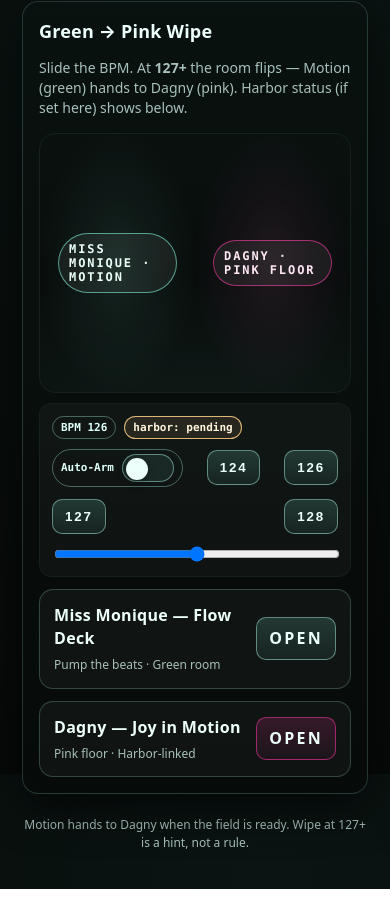
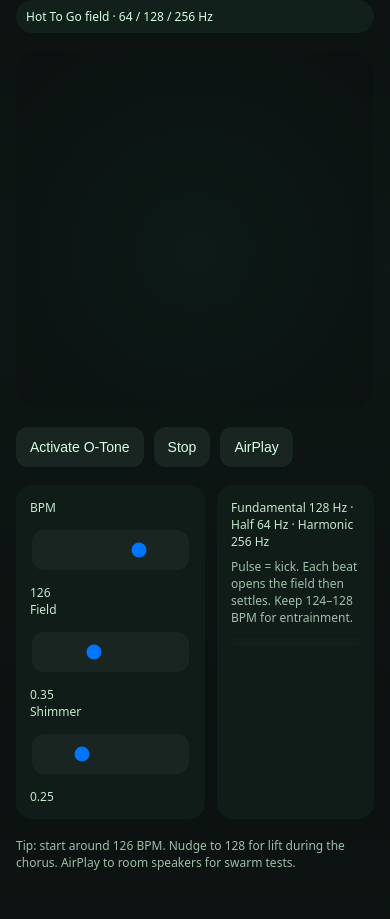
Before and after one commit to tcarrw/motion, a plain HTML site: page index.html in a window 390 px wide. Shown: the part 70-989 px from the top of the page. Before the commit the page ends 959 px from the top, so only its background shows below. Drawn offline with Linux system fonts and the light colour scheme.

Commit message:
Update index.html

```diff
--- a/index.html
+++ b/index.html
@@ -1,259 +1,163 @@
-<!DOCTYPE html>
+<!doctype html>
 <html lang="en">
 <head>
-<meta charset="utf-8" />
-<meta name="viewport" content="width=device-width,initial-scale=1" />
-<title>Motion — Home</title>
-<meta name="description" content="Motion Home: set BPM, trigger the green→pink wipe, and jump to Miss Monique or Dagny. Auto-arm when Harbor is green." />
+<meta charset="utf-8">
+<meta name="viewport" content="width=device-width,initial-scale=1">
+<title>Motion · O-Tone (128 Hz)</title>
+
+<!-- Open Graph -->
+<meta property="og:title" content="Motion · O-Tone (128 Hz)">
+<meta property="og:description" content="Hot To Go field trainer · 64 / 128 / 256 Hz · BPM-synced honey ring. One tap to feel the hive.">
+<meta property="og:type" content="website">
+<meta property="og:url" content="https://motion.plnt.earth/">
+<meta property="og:image" content="https://motion.plnt.earth/og/otone_og_1200x630.jpg">
+<meta property="og:image:width" content="1200">
+<meta property="og:image:height" content="630">
+
+<!-- Twitter -->
+<meta name="twitter:card" content="summary_large_image">
+<meta name="twitter:title" content="Motion · O-Tone (128 Hz)">
+<meta name="twitter:description" content="Hot To Go field trainer · 64 / 128 / 256 Hz · BPM-synced honey ring. One tap to feel the hive.">
+<meta name="twitter:image" content="https://motion.plnt.earth/og/otone_og_1200x630.jpg">
+
+<!-- Mobile + Theme -->
+<meta name="theme-color" content="#0b1110">
+<meta name="apple-mobile-web-app-capable" content="yes">
+<meta name="apple-mobile-web-app-status-bar-style" content="black-translucent">
+
 <style>
-  :root{
-    --bg:#070b0a; --ink:#ecfffb; --muted:#a7c0ba;
-    --green:#79e0c8; --green2:#73e3c5; --pink:#ff39a8; --pink2:#ff79c6;
-    --grid:#14211d; --shadow:0 16px 40px rgba(0,0,0,.55);
-  }
-  *{box-sizing:border-box}
-  html,body{height:100%}
-  body{
-    margin:0; color:var(--ink);
-    background:radial-gradient(1200px 900px at 70% 12%, #0a1412 0%, #070b0a 60%, #050807 100%);
-    font:500 16px/1.45 ui-sans-serif,system-ui,-apple-system,Segoe UI,Roboto,Helvetica,Arial;
-  }
-  .wrap{max-width:1100px; margin:0 auto; padding:22px; display:grid; gap:14px}
-  .hdr{display:flex; align-items:center; justify-content:space-between; gap:10px; flex-wrap:wrap}
-  .title{font-weight:900; font-size:24px; letter-spacing:.28px; text-transform:uppercase}
-  .tag{font:700 11px ui-monospace,SFMono-Regular,Menlo,monospace; padding:4px 8px; border-radius:999px; border:1px solid rgba(182,255,240,.35); color:#ddfff8; background:rgba(121,224,200,.07)}
-
-  .card{
-    background:linear-gradient(180deg, rgba(10,18,16,.92), rgba(7,11,10,.92));
-    border:1px solid rgba(140,200,190,.22); border-radius:16px; padding:16px; box-shadow:var(--shadow);
-    backdrop-filter:saturate(130%) blur(6px);
-  }
-  h2{margin:0 0 8px 0; font-size:18px; letter-spacing:.2px}
-  .muted{color:var(--muted); font-size:14px}
-
-  .stage{
-    position:relative; border:1px solid var(--grid); border-radius:16px; overflow:hidden; margin-top:8px;
-    background:radial-gradient(800px 220px at 50% 105%, rgba(121,224,200,.08), transparent 60%), linear-gradient(180deg, rgba(10,18,16,.6), rgba(5,8,7,.8));
-    min-height:260px;
-  }
-  .split{position:absolute; inset:0; display:grid; grid-template-columns:1fr 1fr}
-  .left,.right{position:relative; display:flex; align-items:center; justify-content:center; padding:18px}
-  .left::before,.right::before{
-    content:""; position:absolute; inset:0; opacity:.18; filter:blur(.6px); mix-blend-mode:screen;
-  }
-  .left::before{ background:radial-gradient(closest-side, rgba(121,224,200,.6), rgba(121,224,200,.25), transparent) }
-  .right::before{ background:radial-gradient(closest-side, rgba(255,121,198,.55), rgba(255,57,168,.25), transparent) }
-  .badge{
-    font:900 12px ui-monospace,SFMono-Regular,Menlo,monospace; letter-spacing:.16em; text-transform:uppercase;
-    padding:8px 10px; border-radius:999px; border:1px solid rgba(255,255,255,.28); background:rgba(255,255,255,.06);
-  }
-  .wipe{
-    position:absolute; inset:0; pointer-events:none;
-    background:linear-gradient(90deg, rgba(121,224,200,.15) 0%, rgba(121,224,200,.0) 48%, rgba(255,57,168,.0) 52%, rgba(255,57,168,.18) 100%);
-    opacity:0; transform:translateX(-12%); transition:opacity .35s ease, transform .6s cubic-bezier(.22,.61,.36,1);
-  }
-  .wipe.on{ opacity:1; transform:translateX(0) }
-
-  .tiles{ display:grid; grid-template-columns:1fr 1fr; gap:12px; margin-top:12px }
-  @media (max-width:880px){ .tiles{ grid-template-columns: 1fr } }
-  .tile{
-    display:flex; align-items:center; justify-content:space-between; gap:12px; text-decoration:none; color:var(--ink);
-    border:1px solid rgba(140,200,190,.28); border-radius:14px; padding:14px; background:rgba(255,255,255,.04);
-  }
-  .tile:hover{ filter:brightness(1.06) }
-  .tleft{ display:flex; flex-direction:column; gap:6px }
-  .name{ font-weight:900; letter-spacing:.3px }
-  .sub{ color:var(--muted); font-size:12px }
-  .btn{
-    display:inline-flex; align-items:center; gap:8px; padding:9px 12px; border-radius:10px; text-decoration:none; cursor:pointer;
-    border:1px solid rgba(182,255,240,.45); color:#ecfffb; font-weight:800; letter-spacing:.14em; text-transform:uppercase;
-    background:linear-gradient(180deg, rgba(121,224,200,.18), rgba(121,224,200,.08));
-  }
-  .btn.pink{ border-color:rgba(255,57,168,.55); background:linear-gradient(180deg, rgba(255,57,168,.16), rgba(255,57,168,.06)) }
-
-  .ctrl{
-    display:grid; gap:10px; margin-top:10px; border:1px solid var(--grid); border-radius:12px; padding:12px; background:rgba(255,255,255,.03);
-  }
-  .row{display:flex; align-items:center; justify-content:space-between; gap:10px; flex-wrap:wrap}
-  .chip{
-    font:700 11px ui-monospace,SFMono-Regular,Menlo,monospace; padding:4px 8px; border-radius:999px; border:1px solid rgba(182,255,240,.35); color:#ddfff8
-  }
-  .chip.ok{ border-color:rgba(115,227,197,.85); color:#eafff8; background:rgba(121,224,200,.12) }
-  .chip.warn{ border-color:rgba(255,208,137,.85); color:#fff3dc; background:rgba(255,208,137,.1) }
-
-  /* Auto-Arm switch */
-  .switch{ position:relative; width:52px; height:28px; border-radius:999px; border:1px solid rgba(182,255,240,.45); background:rgba(121,224,200,.1); cursor:pointer }
-  .switch .knob{ position:absolute; top:3px; left:3px; width:22px; height:22px; border-radius:50%; background:#ecfffb; box-shadow:0 2px 8px rgba(0,0,0,.35); transition:.15s }
-  .switch.on{ border-color:rgba(255,57,168,.6); background:linear-gradient(180deg, rgba(255,57,168,.18), rgba(255,57,168,.08)) }
-  .switch.on .knob{ left:27px }
-
-  input[type=range]{ width:100% }
-
-  /* Now Playing tile */
-  .nowplay{
-    display:none; align-items:center; justify-content:space-between; gap:8px; margin-top:10px;
-    border:1px solid rgba(121,224,200,.45); border-left:4px solid var(--green); border-radius:12px; padding:10px;
-    background:linear-gradient(180deg, rgba(121,224,200,.12), rgba(121,224,200,.06));
-  }
-  .np-left{display:flex; flex-direction:column; gap:4px}
-  .np-title{font-weight:900; letter-spacing:.2px}
-  .np-sub{color:var(--muted); font-size:12px}
-  .np-btn{
-    display:inline-flex; align-items:center; gap:8px; padding:8px 12px; border-radius:10px;
-    border:1px solid rgba(182,255,240,.45); background:rgba(121,224,200,.07); color:#ecfffb; text-decoration:none; font-weight:800; letter-spacing:.14em; text-transform:uppercase;
-  }
-
-  .foot{ text-align:center; color:var(--muted); font-size:12px; padding:8px 0 16px }
+:root { --bg:#0b1110; --fg:#d7ffe1; --gold:#ffdd66; --mint:#bfffd0; }
+html,body{margin:0;height:100%;background:linear-gradient(180deg,#0b1110,#0e1715 40%,#0b1110);
+color:var(--fg);font-family:ui-sans-serif,system-ui,Segoe UI,Helvetica,Arial}
+.wrap{max-width:720px;margin:0 auto;padding:20px 16px 48px;display:flex;flex-direction:column;gap:18px}
+h1{font-weight:700;letter-spacing:.3px;font-size:20px;margin:6px 0 0}
+.tag{font-size:12px;opacity:.8}
+.pill{padding:8px 10px;border-radius:999px;background:#12201c;font-size:12px}
+.panel{display:flex;flex-wrap:wrap;gap:10px}
+button,input[type="range"]{-webkit-appearance:none;appearance:none;border:none;
+background:#182521;color:var(--fg);padding:12px 14px;border-radius:12px;font-size:14px;cursor:pointer}
+button:active{transform:translateY(1px)}
+.small{font-size:12px;opacity:.9}
+.grid{display:grid;grid-template-columns:1fr 1fr;gap:12px}
+.card{background:#101c18;border-radius:16px;padding:14px}
+.row{display:flex;align-items:center;gap:12px;flex-wrap:wrap}
+.meter{height:8px;background:#12201c;border-radius:999px;overflow:hidden}
+.bar{height:100%;width:0;background:linear-gradient(90deg,var(--gold),#ffeaa6,var(--gold))}
+canvas{width:100%;aspect-ratio:1/1;border-radius:24px;
+background:radial-gradient(120% 120% at 50% 56%,#0d1a17 0%,#0b1110 60%,#09100e 100%)}
+.hint{font-size:12px;opacity:.72}
 </style>
 </head>
 <body>
-  <main class="wrap">
-    <header class="hdr">
-      <div class="title">Motion</div>
-      <div class="tag">green room · ready</div>
-    </header>
-
-    <section class="card">
-      <h2>Green → Pink Wipe</h2>
-      <p class="muted">Slide the BPM. At <strong>127+</strong> the room flips — Motion (green) hands to Dagny (pink). Harbor status (if set here) shows below.</p>
-
-      <div class="stage">
-        <div class="split">
-          <div class="left">
-            <span class="badge" style="border-color:rgba(121,224,200,.65); color:#eafff8">Miss Monique · Motion</span>
-          </div>
-          <div class="right">
-            <span class="badge" style="border-color:rgba(255,57,168,.6); color:#ffe7f5">Dagny · Pink Floor</span>
-          </div>
-        </div>
-        <div class="wipe" id="wipe" aria-hidden="true"></div>
+<div class="wrap">
+  <div>
+    <div class="tag">motion.plnt.earth</div>
+    <h1>O-Tone 128 Hz Swarm</h1>
+    <div class="pill">Hot To Go field · 64 / 128 / 256 Hz</div>
   </div>
 
-      <div class="ctrl">
+  <canvas id="viz" aria-label="O-tone visual"></canvas>
+
+  <div class="panel">
+    <button id="start">Activate O-Tone</button>
+    <button id="stop" disabled>Stop</button>
+    <button id="airplay">AirPlay</button>
+  </div>
+
+  <div class="grid">
+    <div class="card">
       <div class="row">
-          <div class="row" style="gap:8px">
-            <span id="bpm-chip" class="chip">BPM 126</span>
-            <span id="harbor-chip" class="chip warn">harbor: pending</span>
+        <label for="bpm" class="small">BPM</label>
+        <input id="bpm" type="range" min="120" max="128" step="1" value="126"/>
+        <div id="bpmOut" class="small">126</div>
       </div>
-          <div class="row" style="gap:12px">
-            <div class="chip" style="display:flex; align-items:center; gap:8px">
-              Auto-Arm
-              <span id="auto" class="switch" role="switch" aria-checked="false" tabindex="0"><span class="knob"></span></span>
+      <div class="row">
+        <label for="gain" class="small">Field</label>
+        <input id="gain" type="range" min="0" max="1" step="0.01" value="0.35"/>
+        <div id="gainOut" class="small">0.35</div>
       </div>
-            <button class="btn" id="set-124" type="button">124</button>
-            <button class="btn" id="set-126" type="button">126</button>
-            <button class="btn" id="set-127" type="button">127</button>
-            <button class="btn" id="set-128" type="button">128</button>
-          </div>
-        </div>
-        <input id="bpm" type="range" min="120" max="132" value="126" step="1" aria-label="BPM">
-
-        <!-- Now Playing (appears only when wipe is ON ≥127) -->
-        <div id="nowplay" class="nowplay">
-          <div class="np-left">
-            <div class="np-title">Now Playing — Miss Monique</div>
-            <div class="np-sub">Progressive House Set · YouTube search</div>
-          </div>
-          <a class="np-btn" target="_blank" rel="noopener" href="https://www.youtube.com/results?search_query=Miss+Monique+Progressive+House+Set">Open</a>
+      <div class="row">
+        <label for="brightness" class="small">Shimmer</label>
+        <input id="brightness" type="range" min="0" max="1" step="0.01" value="0.25"/>
+        <div id="brightOut" class="small">0.25</div>
       </div>
     </div>
 
-      <div class="tiles">
-        <a class="tile" href="https://motion.plnt.earth/monique" rel="noopener">
-          <div class="tleft">
-            <div class="name">Miss Monique — Flow Deck</div>
-            <div class="sub">Pump the beats · Green room</div>
+    <div class="card">
+      <div class="small">
+        Fundamental 128 Hz · Half 64 Hz · Harmonic 256 Hz
       </div>
-          <span class="btn">Open</span>
-        </a>
+      <div class="hint" style="margin-top:8px">
+        Pulse = kick. Each beat opens the field then settles. Keep 124–128 BPM for entrainment.
+      </div>
+      <div class="meter" style="margin-top:12px"><div id="beatBar" class="bar"></div></div>
+    </div>
+  </div>
 
-        <a class="tile" href="https://dagny.plnt.earth" rel="noopener">
-          <div class="tleft">
-            <div class="name">Dagny — Joy in Motion</div>
-            <div class="sub">Pink floor · Harbor-linked</div>
+  <div class="hint">
+    Tip: start around 126 BPM. Nudge to 128 for lift during the chorus. AirPlay to room speakers for swarm tests.
   </div>
-          <span class="btn pink">Open</span>
-        </a>
 </div>
-    </section>
 
-    <footer class="foot">Motion hands to Dagny when the field is ready. Wipe at 127+ is a hint, not a rule.</footer>
-  </main>
+<video id="airplayVideo" playsinline airplay="allow" style="display:none"></video>
 
 <script>
-(function(){
-  var wipe = document.getElementById('wipe');
-  var bpm = document.getElementById('bpm');
-  var chip = document.getElementById('bpm-chip');
-  var harborChip = document.getElementById('harbor-chip');
-  var np = document.getElementById('nowplay');
-  var auto = document.getElementById('auto');
-
-  function truthy(v){
-    if(v==null) return false;
-    var s = String(v).toLowerCase().trim();
-    return !(s===""||s==="0"||s==="false"||s==="null"||s==="undefined");
+let ctx, started=false, pulseGain, baseGain, subGain, fundGain, harmGain, shimmer, beatTimer, rafId;
+function resize(){const w=canvas.clientWidth;canvas.width=w*2;canvas.height=w*2}
+const canvas=document.getElementById('viz');const c=canvas.getContext('2d');resize();window.addEventListener('resize',resize);
+function createAudio(){
+  ctx=new (window.AudioContext||window.webkitAudioContext)({latencyHint:'interactive'});
+  const dest=ctx.createMediaStreamDestination();document.getElementById('airplayVideo').srcObject=dest.stream;
+  baseGain=ctx.createGain();pulseGain=ctx.createGain();shimmer=ctx.createGain();
+  const sub=ctx.createOscillator(),fund=ctx.createOscillator(),harm=ctx.createOscillator();
+  sub.type=fund.type=harm.type='sine';sub.frequency.value=64;fund.frequency.value=128;harm.frequency.value=256;
+  subGain=ctx.createGain();fundGain=ctx.createGain();harmGain=ctx.createGain();
+  subGain.gain.value=0.35;fundGain.gain.value=0.6;harmGain.gain.value=0.12;
+  const shimmerOsc=ctx.createOscillator();shimmerOsc.type='triangle';shimmerOsc.frequency.value=6;
+  const shimmerDepth=ctx.createGain();shimmerDepth.gain.value=0.03;shimmerOsc.connect(shimmerDepth).connect(fundGain.gain);
+  sub.connect(subGain);fund.connect(fundGain);harm.connect(harmGain);
+  const sum=ctx.createGain();subGain.connect(sum);fundGain.connect(sum);harmGain.connect(sum);
+  sum.connect(shimmer).connect(pulseGain).connect(baseGain).connect(ctx.destination);baseGain.connect(dest);
+  baseGain.gain.value=parseFloat(gain.value);shimmer.gain.value=parseFloat(brightness.value);
+  sub.start();fund.start();harm.start();shimmerOsc.start();
 }
-
-  // Harbor status
-  var credit  = truthy(localStorage.getItem('harbor.credit'));
-  var consent = truthy(localStorage.getItem('harbor.consent'));
-  var resource= truthy(localStorage.getItem('harbor.resource'));
-  var harborAll = credit && consent && resource;
-  harborChip.textContent = harborAll ? 'harbor: green' : 'harbor: pending';
-  harborChip.classList.toggle('ok', harborAll);
-  harborChip.classList.toggle('warn', !harborAll);
-
-  // Auto-Arm persistence
-  var autoOn = localStorage.getItem('motion.home.autoArm') === 'true';
-  function renderAuto(){
-    auto.classList.toggle('on', autoOn);
-    auto.setAttribute('aria-checked', autoOn ? 'true' : 'false');
+function scheduleBeats(){
+  clearInterval(beatTimer);
+  const bpm=parseInt(bpmEl.value,10);const interval=60000/bpm;
+  beatTimer=setInterval(()=>{
+    const t=ctx.currentTime;const up=0.01,down=0.18;
+    pulseGain.gain.cancelScheduledValues(t);
+    pulseGain.gain.setValueAtTime(1.0,t);
+    pulseGain.gain.linearRampToValueAtTime(1.65,t+up);
+    pulseGain.gain.exponentialRampToValueAtTime(1.0,t+up+down);
+    beatBar.style.transition='none';beatBar.style.width='0%';
+    requestAnimationFrame(()=>{beatBar.style.transition=`width ${down*1000}ms linear`;beatBar.style.width='100%'});
+  },interval);
 }
-  function saveAuto(){
-    try{ localStorage.setItem('motion.home.autoArm', autoOn ? 'true' : 'false'); }catch(e){}
+function draw(){
+  const w=canvas.width,h=canvas.height,t=performance.now()*0.001;
+  c.clearRect(0,0,w,h);const cx=w/2,cy=h/2;
+  const minR=Math.min(w,h)*0.22,bpm=parseInt(bpmEl.value,10);
+  const beat=(t*(bpm/60))%1,ease=1-Math.pow(1-beat,3),r=minR+ease*minR*0.55;
+  const grd=c.createRadialGradient(cx,cy,r*0.45,cx,cy,r*1.05);
+  grd.addColorStop(0,'rgba(255,221,102,0.35)');grd.addColorStop(1,'rgba(154,243,194,0.06)');
+  c.fillStyle=grd;c.beginPath();c.arc(cx,cy,r,0,Math.PI*2);c.fill();
+  const alpha=0.55+Math.sin(t*2)*0.1+parseFloat(brightness.value)*0.2;
+  c.lineWidth=Math.max(2,r*0.03);c.strokeStyle=`rgba(186,255,210,${alpha})`;
+  c.beginPath();c.arc(cx,cy,r*0.86,0,Math.PI*2);c.stroke();
+  rafId=requestAnimationFrame(draw);
 }
-  function toggleAuto(){
-    autoOn = !autoOn; renderAuto(); saveAuto(); maybeAutoArm();
-  }
-  auto.addEventListener('click', toggleAuto, {passive:true});
-  auto.addEventListener('keydown', function(e){ if(e.key===' '||e.key==='Enter'){ e.preventDefault(); toggleAuto(); }});
-  renderAuto();
-
-  function setBPM(v){
-    v = Math.max(120, Math.min(132, parseInt(v||126,10)));
-    bpm.value = v;
-    chip.textContent = 'BPM ' + v;
-    try{ localStorage.setItem('motion.home.bpm', String(v)); }catch(e){}
-    var on = v >= 127;
-    wipe.classList.toggle('on', on);
-    np.style.display = on ? 'flex' : 'none';
-    return v;
-  }
-  // initial BPM
-  setBPM(localStorage.getItem('motion.home.bpm')||126);
-
-  function maybeAutoArm(){
-    if(harborAll && autoOn){
-      var cur = parseInt(bpm.value,10);
-      if(cur < 127) setBPM(127);
-      // lock wipe on (visual), but still allow manual lowering if desired
-      wipe.classList.add('on');
-      np.style.display = 'flex';
-    }
-  }
-  maybeAutoArm();
-
-  bpm.addEventListener('input', function(e){
-    setBPM(e.target.value);
-    // if autoOn + harborAll and user drags below 127, we don't fight — we let them.
-  }, {passive:true});
-
-  document.getElementById('set-124').addEventListener('click', function(){ setBPM(124); }, {passive:true});
-  document.getElementById('set-126').addEventListener('click', function(){ setBPM(126); }, {passive:true});
-  document.getElementById('set-127').addEventListener('click', function(){ setBPM(127); }, {passive:true});
-  document.getElementById('set-128').addEventListener('click', function(){ setBPM(128); }, {passive:true});
-})();
+const bpmEl=bpm,gainEl=gain,brightEl=brightness,beatBar=document.getElementById('beatBar');
+start.onclick=async()=>{if(started)return;if(!ctx)createAudio();await ctx.resume();started=true;
+start.disabled=true;stop.disabled=false;scheduleBeats();draw()};
+stop.onclick=()=>{if(!started)return;started=false;start.disabled=false;stop.disabled=true;
+clearInterval(beatTimer);if(rafId)cancelAnimationFrame(rafId);if(ctx&&ctx.state!=='closed')ctx.suspend()};
+airplay.onclick=()=>{const v=document.getElementById('airplayVideo');
+if(v&&typeof v.webkitShowPlaybackTargetPicker==='function')v.webkitShowPlaybackTargetPicker()};
+bpmEl.oninput=()=>{bpmOut.textContent=bpmEl.value;if(started)scheduleBeats()};
+gainEl.oninput=()=>{gainOut.textContent=gainEl.value;if(baseGain)baseGain.gain.value=parseFloat(gainEl.value)};
+brightEl.oninput=()=>{brightOut.textContent=brightEl.value;if(shimmer)shimmer.gain.value=parseFloat(brightEl.value)};
+document.addEventListener('visibilitychange',()=>{if(document.hidden&&ctx&&ctx.state==='running')ctx.suspend()});
 </script>
 </body>
 </html>
```
Lines whose indentation alone changed are shown as unchanged.
